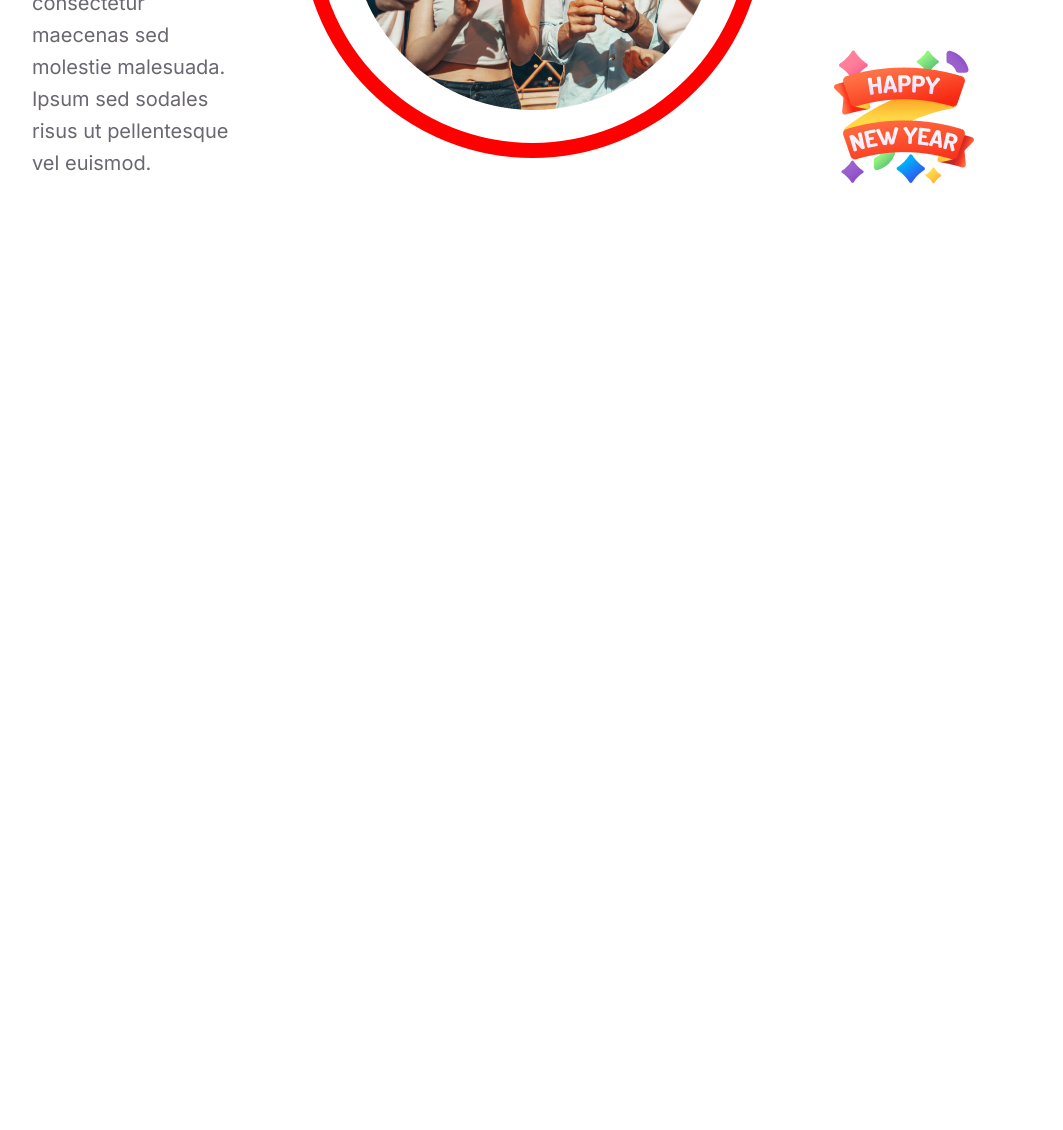
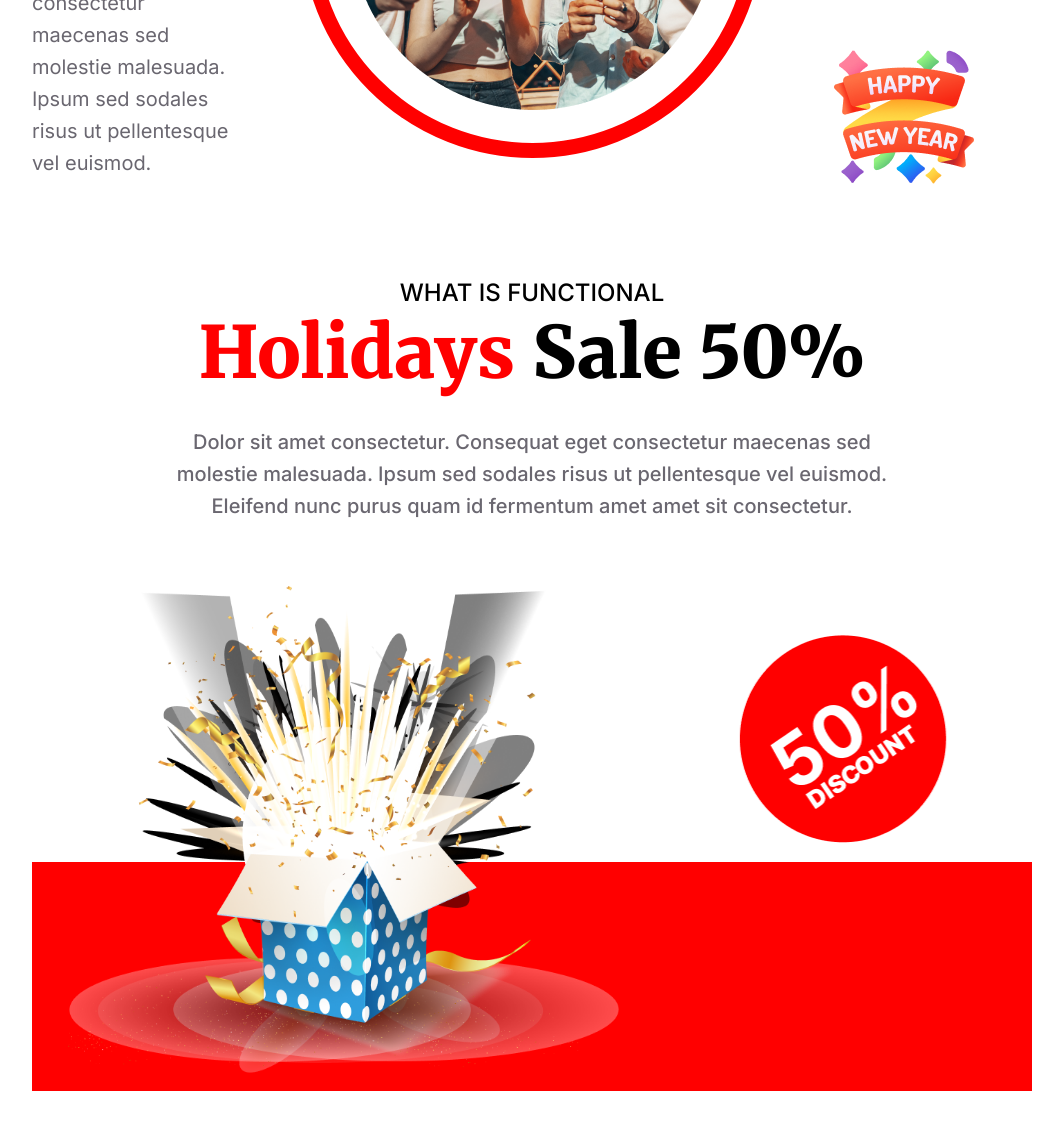
Before and after one commit to soumitra45-git/newyear-offer-practice-portfolio, a plain HTML site: page index.html in a window 1280 px wide. Shown: the part 3439-4569 px from the top of the page, without its empty margins (108-1171 px from the left). Before the commit the page ends 3717 px from the top, so only its background shows below. Drawn offline with Linux system fonts and the light colour scheme.

Commit message:
almost done

```diff
--- a/index.html
+++ b/index.html
@@ -107,6 +107,32 @@
 
         </section>
 
+        <section class="sec-5 inter-normal">
+            <div class="flex">
+                <div class="sec-5-text">
+                    <div style="margin-bottom: 28px;">
+                        <h4 style="font-size: 24px;font-weight: 500;">WHAT IS FUNCTIONAL</h4>
+                        <h1 class="merriweather-normal" style="font-size: 72px;font-weight: 900;"><span>Holidays</span> Sale 50%</h1>
+                    </div>
+                    <p style="font-size: 20px;font-weight: 500;color: rgba(7, 2, 17, 0.6);line-height: 32px;">Dolor sit amet consectetur. Consequat eget consectetur maecenas sed
+                        molestie malesuada. Ipsum sed sodales risus ut pellentesque vel euismod. Eleifend nunc purus
+                        quam id
+                        fermentum amet amet sit consectetur.</p>
+                </div>
+                <div class="sec-5-img-cont">
+                    <div class="equal-flex">
+                        <img style="width: 550.82px;height: 500.96px;" src="images/Group 75.png"
+                            alt="">
+                    </div>
+                    <div class="equal-flex">
+                        <img style="width: 305.69px;height: 305.69px;" src="images/Group 44.png"
+                            alt="">
+                    </div>
+                </div>
+            </div>
+
+        </section>
+
     </main>
     <footer>
 
--- a/styles/style.css
+++ b/styles/style.css
@@ -28,6 +28,8 @@
     margin-bottom: 120px;
     background-position: center;
     box-shadow: 10px 10px 15px black;
+    /* min-height: 800px; */
+
 
 }
 .grad-bg{
@@ -82,6 +84,54 @@
     justify-content: space-between;
     gap: 70px;
 
+}
+.sec-5{
+    /* border: 2px solid black; */
+    /* height: 986.07px; */
+    margin: 0 140px 120px 140px;
+    /* padding-bottom: 20px; */
+
+}
+.sec-5-text{
+    text-align: center;
+    /* border: 1px solid black; */
+    margin: 0 126px 64px 126px;
+}
+.sec-5-img-cont{
+    display: flex;
+    justify-content: space-around;
+    /* align-items: center; */
+    /* border: 1px solid black; */
+    /* gap:150px; */
+    background-image: url(../images/Rectangle\ 2.png);
+    background-repeat: no-repeat;
+    /* background-size: cover; */
+    background-position: bottom center;
+    /* margin-bottom: 0;
+    padding-bottom: 0px; */
+    /* gap: 100px; */
+    /* text-align: center; */
+
+}
+.equal-flex{
+    /* flex: 1; */
+    /* box-sizing: border-box; */
+}
+.red-bg{
+    background-image: url(../images/Rectangle\ 2.png);
+    background-repeat: no-repeat;
+    /* background-size: cover; */
+    background-position: bottom center;
+    padding-bottom: 0;
+    /* width: 1320px; */
+}
+.flex{
+    display: flex;
+    flex-direction: column;
+    justify-content: space-between;
+    /* gap: 200px; */
+    padding-top: 0;
+    margin: 0;
 }
 span{
     color: #FF0000;
```
